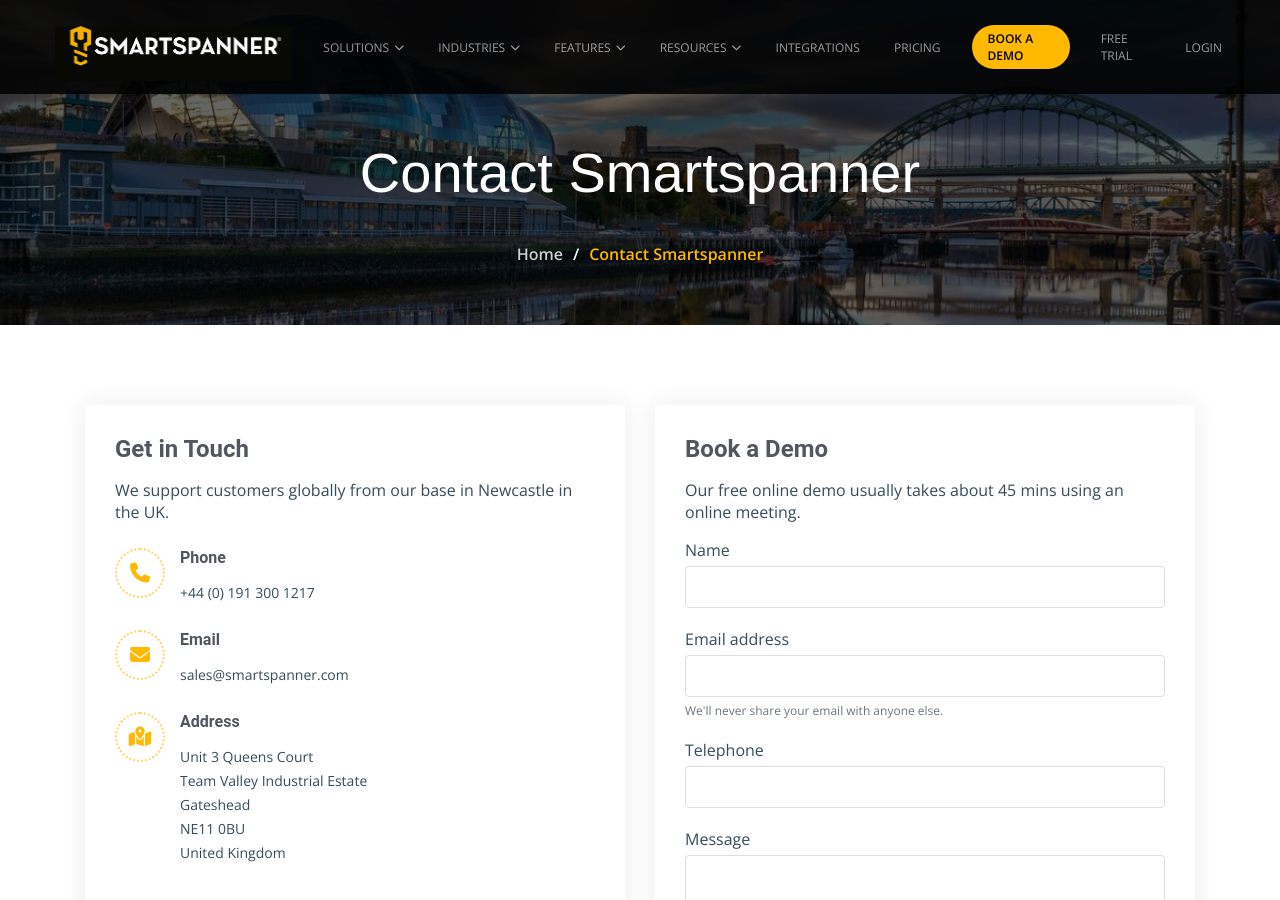
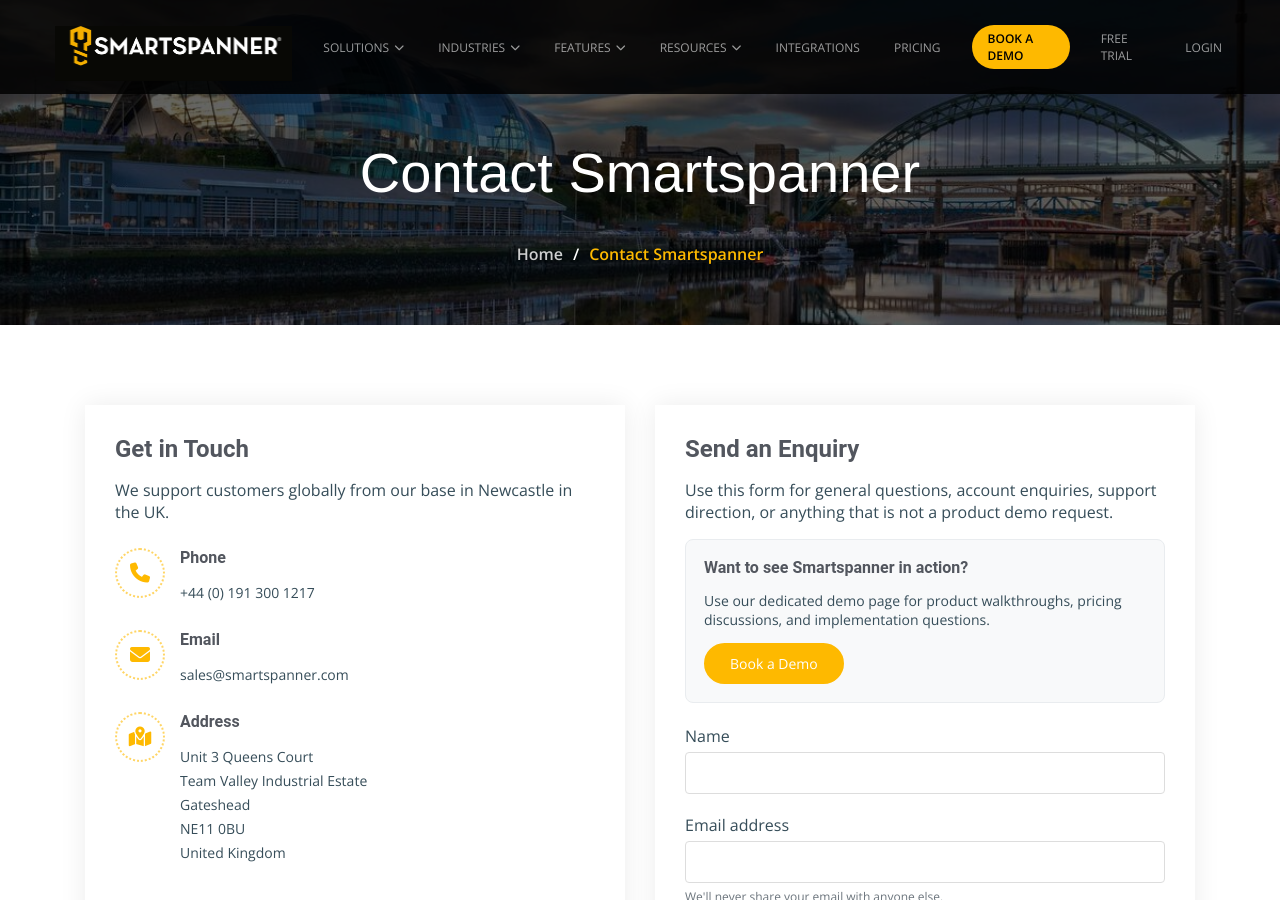
Before and after one commit to smartspanner/smartspanner.com, a Jekyll site: the page built from contact.html, in a window 1280 px wide and 900 px high. Built offline with Jekyll 4.4.1, drawn with Linux system fonts in a browser that asks for light colours.

Commit message:
refactor: separate contact and demo funnels

```diff
--- a/contact.html
+++ b/contact.html
@@ -1,7 +1,7 @@
 ---
 layout: page
 title: Contact Smartspanner
-description: Contact Smartspanner for CMMS software enquiries. Based in Newcastle, UK with global support.
+description: Contact Smartspanner for general enquiries, support direction, sales questions, and account help. Product demos can be booked through our dedicated demo page.
 keywords: smartspanner, smartspanner cmms, cmms system uk
 hero_image: /assets/img/contact-header.jpg
 ---
@@ -49,10 +49,17 @@
 
       <div class="col-lg-6">
         <div class="contact-form-box">
-          <h3>Book a Demo</h3>
-          <p>Our free online demo usually takes about 45 mins using an online meeting.</p>
+          <h3>Send an Enquiry</h3>
+          <p>Use this form for general questions, account enquiries, support direction, or anything that is not a product demo request.</p>
+
+          <div style="background: #f8f9fa; border: 1px solid #e9ecef; border-radius: 8px; padding: 18px; margin-bottom: 22px;">
+            <h4 style="font-size: 16px; color: var(--color-secondary); margin-bottom: 8px;">Want to see Smartspanner in action?</h4>
+            <p style="font-size: 14px; margin-bottom: 14px;">Use our dedicated demo page for product walkthroughs, pricing discussions, and implementation questions.</p>
+            <a href="{{ '/book-a-demo' | relative_url }}" class="btn btn-primary" style="padding: 9px 24px; border-radius: 50px; font-size: 14px;">Book a Demo</a>
+          </div>
 
           <form action="https://formspree.io/f/meqpyeea" method="POST" class="contact-form">
+            <input type="hidden" name="Form-Type" value="General Enquiry">
             <div class="form-group">
               <label for="name">Name</label>
               <input type="text" name="Name" id="name" required>
```
